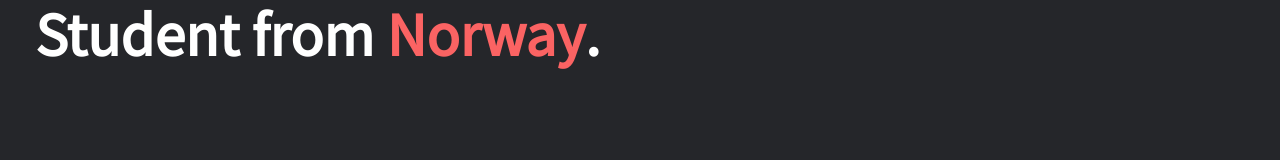
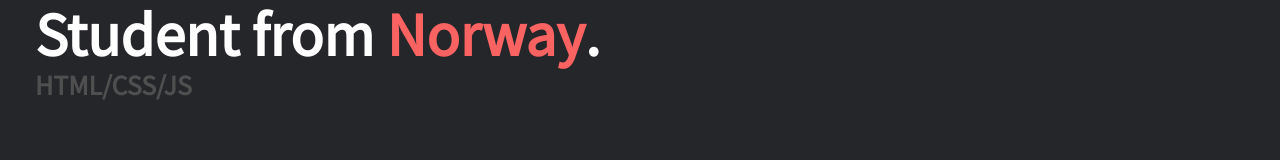
Before and after one commit to Pignuuu/Pignuuu.com, a plain HTML site: page index.html in a window 1280 px wide. Shown: the part 270-430 px from the top of the page. Drawn offline with nearby package versions, Linux system fonts and the light colour scheme; files that its build step writes are made by us from their sources.

Commit message:
Add programming languages used.

```diff
--- a/css/index.css
+++ b/css/index.css
@@ -53,6 +53,10 @@ html {
     font-size: 25px;
 }
 
+.programming-languages-child {
+    margin-top: 5px;
+}
+
 .socials-text {
     color: white;
     font-family: 'Noto Sans TC', sans-serif;
@@ -81,6 +85,10 @@ html {
 
 .under-line {
     text-decoration: underline;
+}
+
+.grey {
+    color: #4F4F4F;
 }
 
 .red {
--- a/index.html
+++ b/index.html
@@ -33,6 +33,13 @@
             <h3 class="text Adjust1">I'm <span class="red jump">Stian</span>.
             <h3 class="text Adjust1">Student from <span class="red jump">Norway</span>.</h3>
         </div>
+
+        <div class="programming-languages">
+            <h3 class="grey programming-languages-child introduction" title="Coding languages used">
+                HTML/CSS/JS
+            </h3>
+        </div>
+
     </section>
     <section id="about" class="about disable-selection">
         <div class="top-bar">
```
